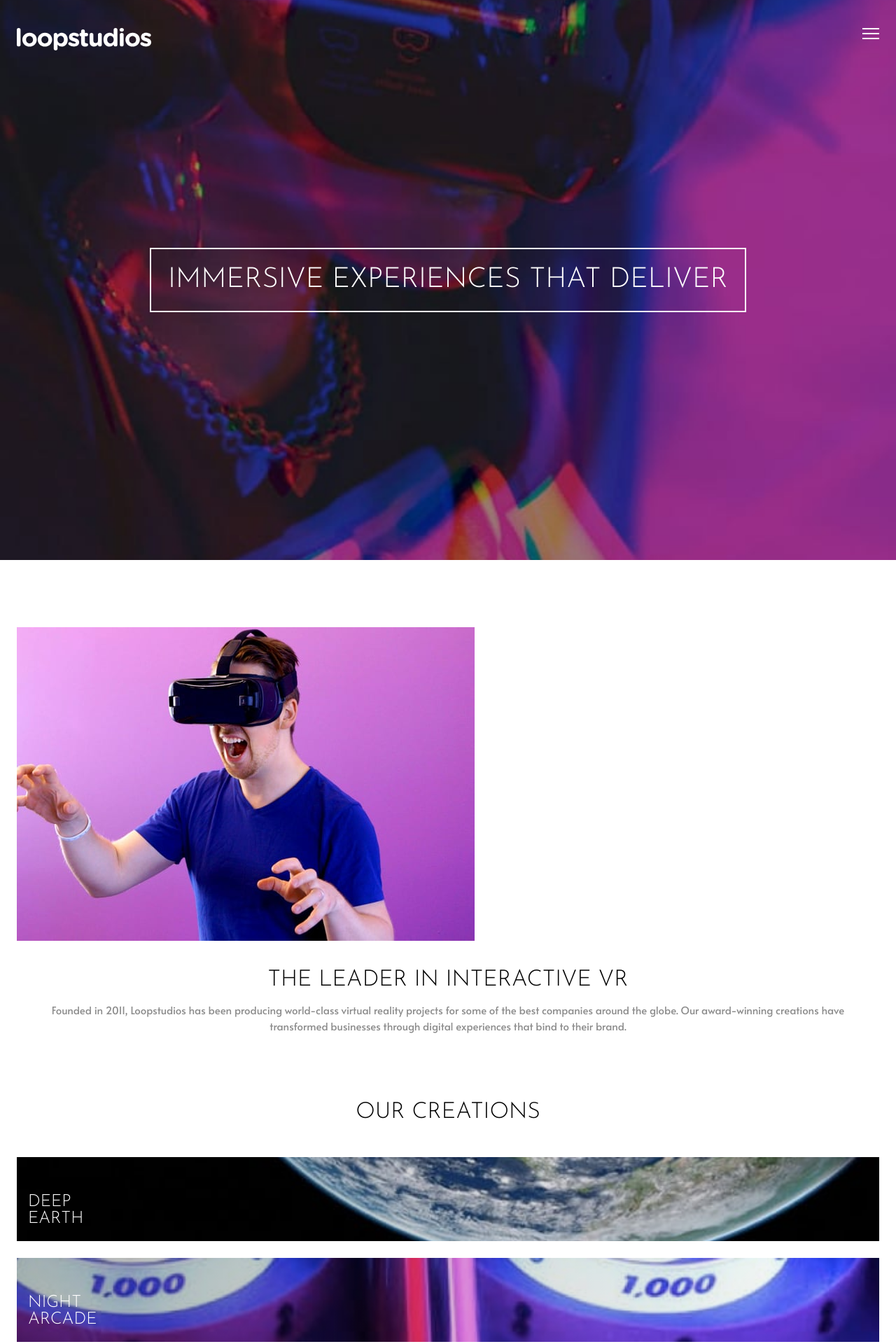
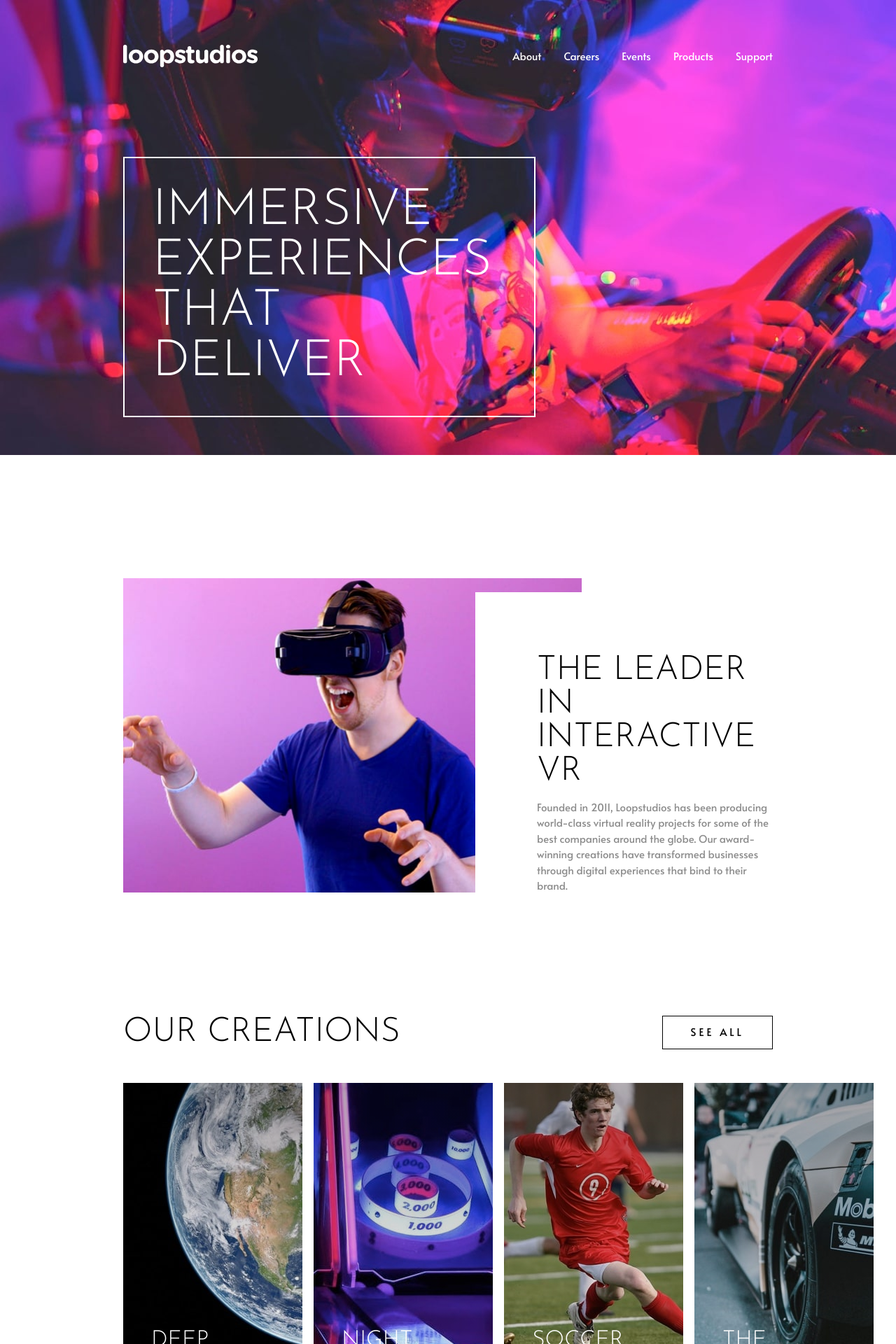
Before and after one commit to DanClubb/frontend-mentor-challenges, a Next.js app: page /loopstudios-landing-page in a window 1280 px wide. Shown: the top 1920 px of the page at 70% size. Built offline with nearby package versions, Linux system fonts and the light colour scheme.

Commit message:
completed loopstudios desktop design except socails active state

```diff
--- a/app/loopstudios-landing-page/loopstudios-landing-page.module.css
+++ b/app/loopstudios-landing-page/loopstudios-landing-page.module.css
@@ -12,12 +12,56 @@
   font-size: var(--fs-default);
 }
 
+.actingBody li {
+  position: relative;
+}
+
+.actingBody li:hover,
+.socials div:hover {
+  cursor: pointer;
+}
+
+.actingBody li:hover::after,
+.socials div:hover::after {
+  content: "";
+  position: absolute;
+  bottom: -10px;
+  left: 50%;
+  transform: translateX(-50%);
+  width: 50%;
+  height: 2px;
+  background-color: white;
+}
+
+.socials div:hover::after {
+  content: "";
+  position: absolute;
+  bottom: -10px;
+  width: 100%;
+  height: 2px;
+  background-color: white;
+}
+
 .actingBody h2 {
   font-size: 2rem;
   text-transform: uppercase;
   text-align: center;
   line-height: 1;
 }
+
+@media (min-width: 600px) {
+  .actingBody {
+    --gutterX: 11rem;
+    --gutterY: 11rem;
+  }
+
+  .actingBody h2 {
+    font-size: 3rem;
+    text-align: left;
+  }
+}
+
+/* HEADER */
 
 .header {
   display: flex;
@@ -93,6 +137,52 @@
   line-height: 1;
 }
 
+@media (min-width: 600px) {
+  .header {
+    display: block;
+    height: 650px;
+    background-image: url("./images/desktop/image-hero.jpg");
+  }
+
+  .navbar {
+    position: static;
+    display: flex;
+    justify-content: space-between;
+    align-items: center;
+    margin: 0 var(--gutterX) 9rem var(--gutterX);
+    padding-top: 5rem;
+    width: auto;
+  }
+
+  .mobileNavToggle {
+    display: none;
+  }
+
+  .mobileNavToggle,
+  .navbar img {
+    position: static;
+  }
+
+  .navItems {
+    position: static;
+    flex-direction: row;
+    gap: 2rem;
+    background-color: transparent;
+    transform: translateX(0%);
+    font-size: var(--fs-default);
+    font-family: var(--font-alata);
+    text-transform: capitalize;
+  }
+
+  .header h1 {
+    padding: 2.5rem;
+    width: 46%;
+    font-size: 4.5rem;
+  }
+}
+
+/* ABOUT SECTION */
+
 .about {
   margin: var(--gutterY) var(--gutterX);
 }
@@ -107,6 +197,28 @@
   margin-top: 1rem;
   color: var(--dark-gray);
 }
+
+@media (min-width: 600px) {
+  .about {
+    display: flex;
+  }
+
+  .about img {
+    min-width: 655px;
+  }
+
+  .aboutText {
+    margin: auto 0 -2px -9.5rem;
+    padding: 5.5rem 0 0 5.5rem;
+    background-color: var(--white);
+  }
+
+  .aboutText p {
+    text-align: left;
+  }
+}
+
+/* CREATIONS SECTION */
 
 .creationsSection {
   margin: var(--gutterY) var(--gutterX);
@@ -129,6 +241,10 @@
   white-space: pre-line;
 }
 
+.responsiveBg {
+  background: var(--mobile-bg);
+}
+
 .seeAll {
   display: block;
   margin: 2.5rem auto 0 auto;
@@ -137,6 +253,46 @@
   text-transform: uppercase;
   letter-spacing: 0.25rem;
 }
+
+@media (min-width: 600px) {
+  .creationsSection {
+    display: grid;
+    grid-template-columns: 1fr 1fr;
+  }
+
+  .creationsSection h2 {
+    grid-column: 1;
+  }
+
+  .creations {
+    grid-column: 1 / 3;
+    display: grid;
+    grid-template-columns: repeat(4, 1fr);
+    gap: 1rem;
+    padding: 0;
+  }
+
+  .creations article {
+    padding-top: 22rem;
+    padding-left: 2.5rem;
+    width: 256px;
+    height: 450px;
+    font-size: 2rem;
+  }
+
+  .responsiveBg {
+    background: var(--desktop-bg);
+  }
+
+  .seeAll {
+    grid-column: 2;
+    grid-row: 1;
+    margin: 0;
+    margin-left: auto;
+  }
+}
+
+/* FOOTER */
 
 .footer {
   display: flex;
@@ -153,6 +309,7 @@
 .footerLeftAndTop {
   display: flex;
   flex-direction: column;
+  align-items: center;
   gap: 2.5rem;
 }
 
@@ -160,6 +317,7 @@
   display: flex;
   flex-direction: column;
   gap: 1.5rem;
+  width: fit-content;
 }
 
 .footerRightAndBottom {
@@ -173,3 +331,28 @@
   justify-content: center;
   gap: 1rem;
 }
+
+@media (min-width: 600px) {
+  .footer {
+    flex-direction: row;
+    justify-content: space-between;
+    padding: 2rem var(--gutterX);
+  }
+
+  .footerLinks {
+    flex-direction: row;
+  }
+
+  .socials {
+    justify-content: end;
+  }
+
+  .footerLeftAndTop {
+    align-items: flex-start;
+  }
+
+  .footerRightAndBottom {
+    gap: 2.5rem;
+    color: var(--dark-gray);
+  }
+}
--- a/app/loopstudios-landing-page/page.js
+++ b/app/loopstudios-landing-page/page.js
@@ -8,8 +8,16 @@ import IMAGES from "./images/images";
 import { Alata } from "next/font/google";
 import { Josefin_Sans } from "next/font/google";
 
-const alata = Alata({ weight: "400", subsets: ["latin"] });
-const josefinSans = Josefin_Sans({ weight: "300", subsets: ["latin"] });
+const alata = Alata({
+  variable: "--font-alata",
+  weight: "400",
+  subsets: ["latin"],
+});
+const josefinSans = Josefin_Sans({
+  variable: "--font-josefin-sans",
+  weight: "300",
+  subsets: ["latin"],
+});
 
 export default function LoopstudiosLandingPage() {
   const [mobileNavExpanded, setMobileNavExpanded] = useState(false);
@@ -20,7 +28,9 @@ export default function LoopstudiosLandingPage() {
     });
   };
   return (
-    <div className={`${styles.actingBody} ${josefinSans.className}`}>
+    <div
+      className={`${styles.actingBody} ${josefinSans.className} ${alata.variable}`}
+    >
       <header className={styles.header}>
         <nav className={styles.navbar}>
           <Image src={IMAGES.logo} alt="loopstudios logo" />
@@ -68,8 +78,10 @@ export default function LoopstudiosLandingPage() {
             {Object.keys(creations).map((creation) => (
               <article
                 key={creations[creation].name}
+                className={styles.responsiveBg}
                 style={{
-                  background: `linear-gradient(to right, rgba(0, 0, 0, 0.3), rgba(0, 0, 0, 0)), url(${`${IMAGES.mobile[creation]?.src}?v=0`}) center / cover no-repeat`,
+                  "--mobile-bg": `linear-gradient(to right, rgba(0, 0, 0, 0.3), rgba(0, 0, 0, 0)), url(${`${IMAGES.mobile[creation]?.src}?v=0`}) center / cover no-repeat`,
+                  "--desktop-bg": `linear-gradient(to bottom, rgba(0, 0, 0, 0.3), rgba(0, 0, 0, 0)), url(${`${IMAGES.desktop[creation]?.src}?v=0`}) center / cover no-repeat`,
                 }}
               >
                 {creations[creation].name}
@@ -94,10 +106,18 @@ export default function LoopstudiosLandingPage() {
         </div>
         <div className={styles.footerRightAndBottom}>
           <div className={styles.socials}>
-            <Image src={IMAGES.facebook} alt="facebook logo" />
-            <Image src={IMAGES.twitter} alt="twitter logo" />
-            <Image src={IMAGES.pinterest} alt="pinterest logo" />
-            <Image src={IMAGES.instagram} alt="instagram logo" />
+            <div>
+              <Image src={IMAGES.facebook} alt="facebook logo" />
+            </div>
+            <div>
+              <Image src={IMAGES.twitter} alt="twitter logo" />
+            </div>
+            <div>
+              <Image src={IMAGES.pinterest} alt="pinterest logo" />
+            </div>
+            <div>
+              <Image src={IMAGES.instagram} alt="instagram logo" />
+            </div>
           </div>
           <p className={alata.className}>
             © 2021 Loopstudios. All rights reserved.
```
Also changed, not shown: app/loopstudios-landing-page/index.html (+28 -42 lines).
